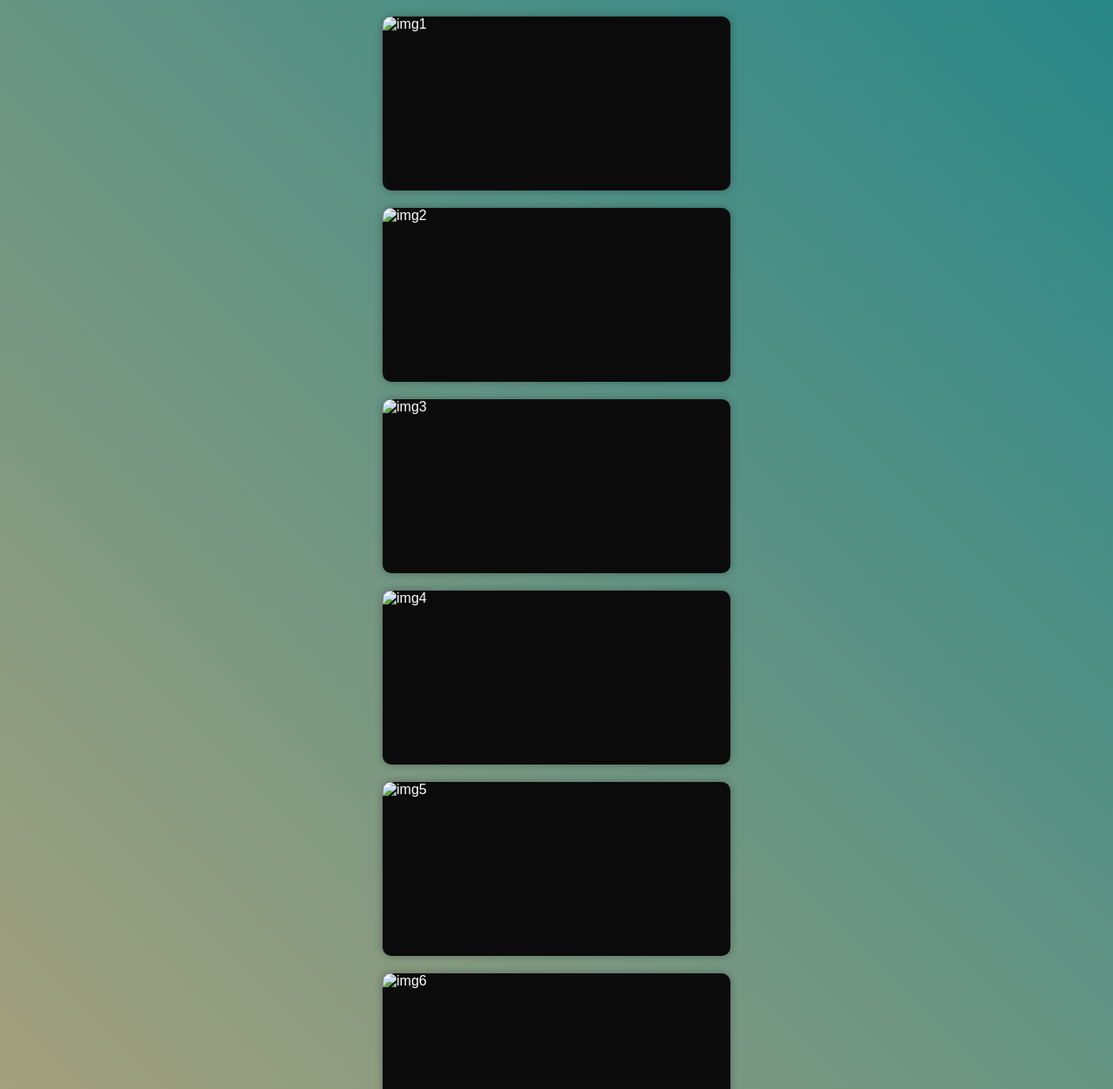
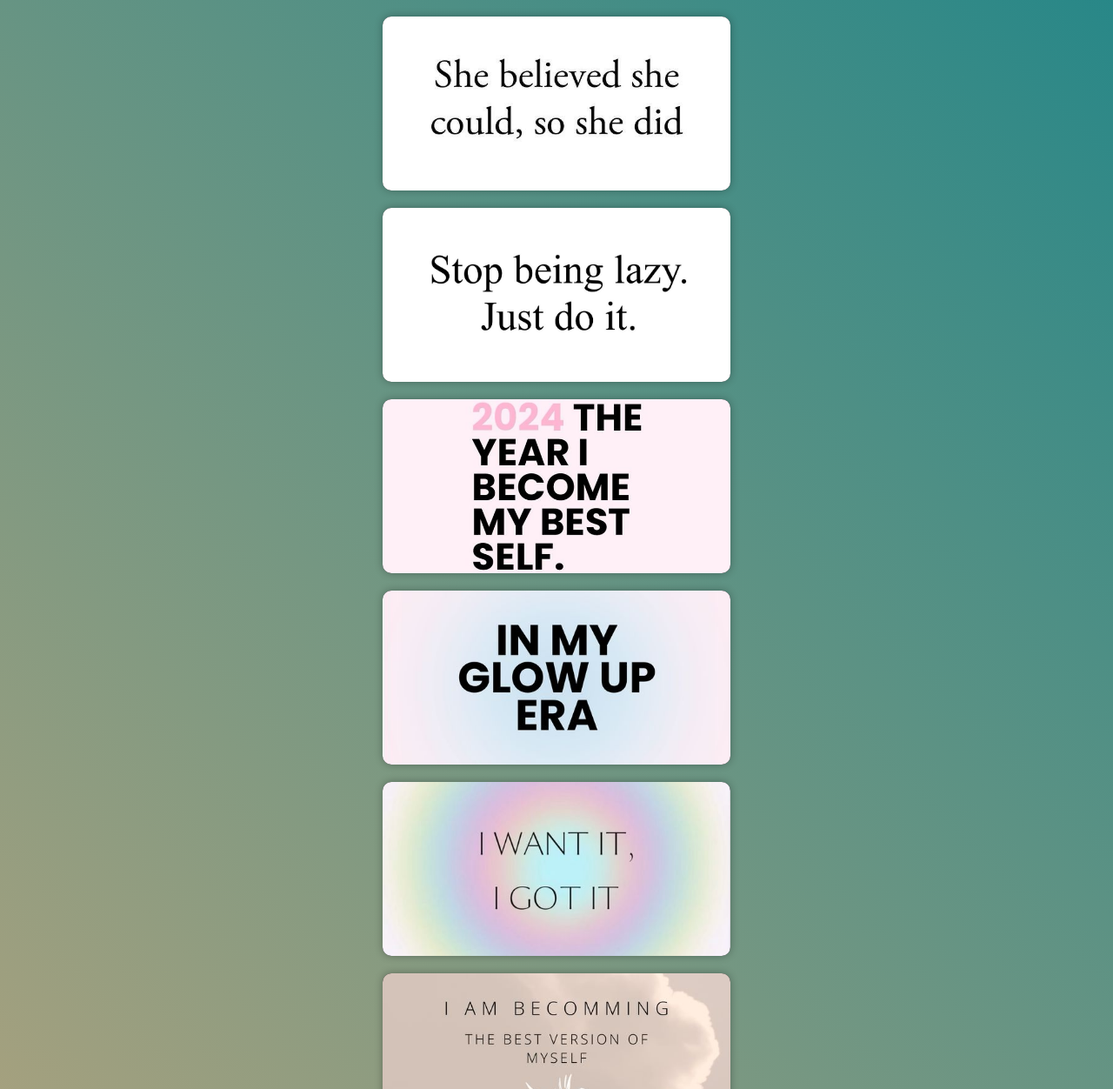
Before and after one commit to Albatross23/Scroll-Animation, a plain HTML site: page index.html in a window 1280 px wide. Shown: the part 48-1300 px from the top of the page at 87% size. Drawn offline with Linux system fonts and the light colour scheme; a web font is replaced by a local one.

Commit message:
bugs fix

```diff
--- a/index.html
+++ b/index.html
@@ -12,34 +12,34 @@
 <body>
 <h1>Scroll to see the magic</h1>
 <div class="box ">
-    <img src="/project_6/img1.jpeg" alt="img1">
+    <img src="/img1.jpeg" alt="img1">
 </div>
 <div class="box">
-    <img src="/project_6/img2.jpg" alt="img2">
+    <img src="/img2.jpg" alt="img2">
 </div>
 <div class="box">
-    <img src="/project_6/img3.jpg" alt="img3">
+    <img src="/img3.jpg" alt="img3">
 </div>
 <div class="box">
-    <img src="/project_6/img4.jpg" alt="img4">
+    <img src="/img4.jpg" alt="img4">
 </div>
 <div class="box">
-    <img src="/project_6/img5.jpg" alt="img5">
+    <img src="/img5.jpg" alt="img5">
 </div>
 <div class="box">
-    <img src="/project_6/img6.jpg" alt="img6">
+    <img src="/img6.jpg" alt="img6">
 </div>
 <div class="box">
-    <img src="/project_6/img7.jpg" alt="img7">
+    <img src="/img7.jpg" alt="img7">
 </div>
 <div class="box">
-    <img src="/project_6/img8.jpg" alt="img8">
+    <img src="/img8.jpg" alt="img8">
 </div>
 <div class="box">
-    <img src="/project_6/img9.jpg" alt="img9">
+    <img src="/img9.jpg" alt="img9">
 </div>
 <div class="box">
-    <img src="/project_6/img10.jpg" alt="img10">
+    <img src="/img10.jpg" alt="img10">
 </div>
 
     <script src="script.js"></script>
```
